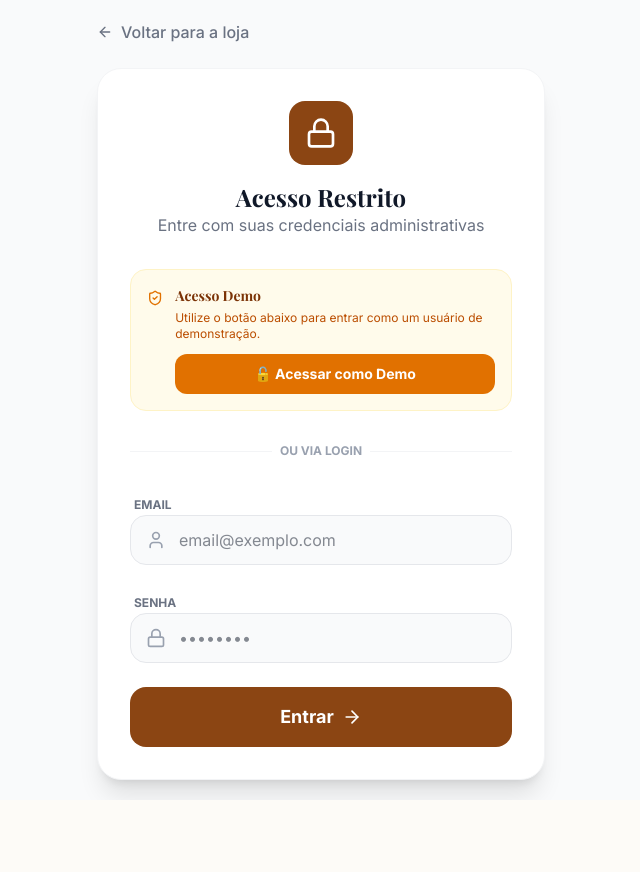
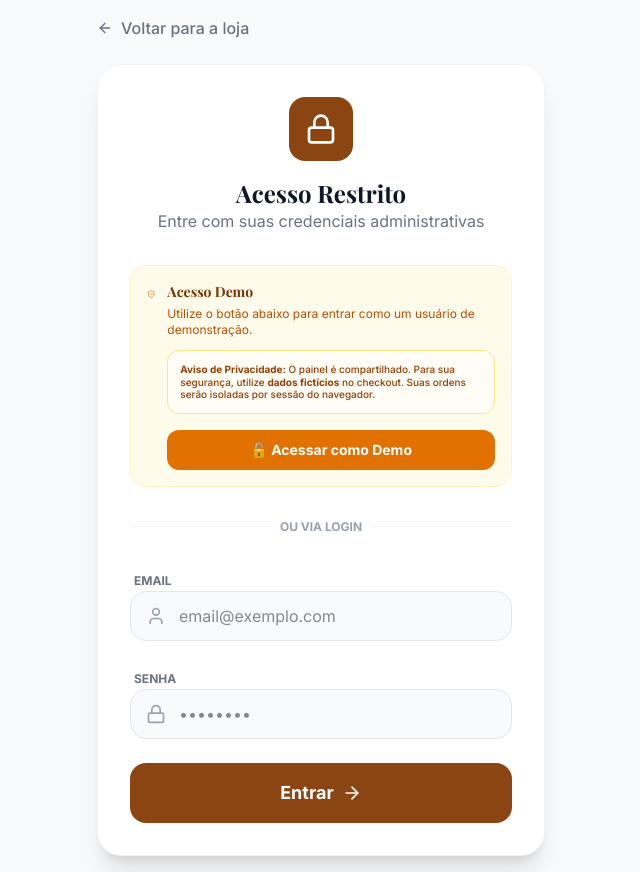
Before and after one commit to alansouza1/Sabor-Mineiro-App, a React (Vite) app: page /login in a window 1280 px wide. Shown: the whole page, without its empty margins (319-959 px from the left). Before the commit the page ends 800 px from the top, so only its background shows below. Built offline with nearby package versions, Linux system fonts and the light colour scheme.

Commit message:
feat: implement persistent visitor_id and integrated privacy notices for demo mode

```diff
--- a/src/hooks/useOrders.ts
+++ b/src/hooks/useOrders.ts
@@ -33,6 +33,7 @@ export const useOrders = () => {
       const payload = {
         customer: orderData.customer,
         paymentMethod: orderData.paymentMethod,
+        visitorId: localStorage.getItem('mineiro_visitor_id'),
         items: orderData.items.map(item => ({
           productId: item.id,
           quantity: item.quantity,
--- a/src/pages/Login.tsx
+++ b/src/pages/Login.tsx
@@ -88,6 +88,11 @@ export const Login: React.FC = () => {
               <div>
                 <h3 className="text-sm font-bold text-amber-900">Acesso Demo</h3>
                 <p className="text-xs text-amber-700 mt-1 mb-3">Utilize o botão abaixo para entrar como um usuário de demonstração.</p>
+                <div className="bg-white/50 p-3 rounded-xl mb-4 border border-amber-200">
+                  <p className="text-[10px] text-amber-800 font-medium leading-tight">
+                    <strong>Aviso de Privacidade:</strong> O painel é compartilhado. Para sua segurança, utilize <strong>dados fictícios</strong> no checkout. Suas ordens serão isoladas por sessão do navegador.
+                  </p>
+                </div>
                 <button
                   type="button"
                   onClick={handleDemoAccess}
--- a/src/services/api.ts
+++ b/src/services/api.ts
@@ -1,6 +1,16 @@
 import axios from 'axios';
 
 const API_URL = import.meta.env.VITE_API_URL || 'http://localhost:8080/api';
+
+// visitorId generation for session isolation
+const getVisitorId = () => {
+  let vid = localStorage.getItem('mineiro_visitor_id');
+  if (!vid) {
+    vid = Math.random().toString(36).substring(2, 15) + Math.random().toString(36).substring(2, 15);
+    localStorage.setItem('mineiro_visitor_id', vid);
+  }
+  return vid;
+};
 
 const api = axios.create({
   baseURL: API_URL,
@@ -11,6 +21,7 @@ const api = axios.create({
 
 api.interceptors.request.use(
   (config) => {
+    config.headers['X-Visitor-Id'] = getVisitorId();
     const userJson = localStorage.getItem('mineiro_user');
     if (userJson) {
       const user = JSON.parse(userJson);
```
Also changed, not shown: 1 other file (tests, documents, lock files or other folders).
